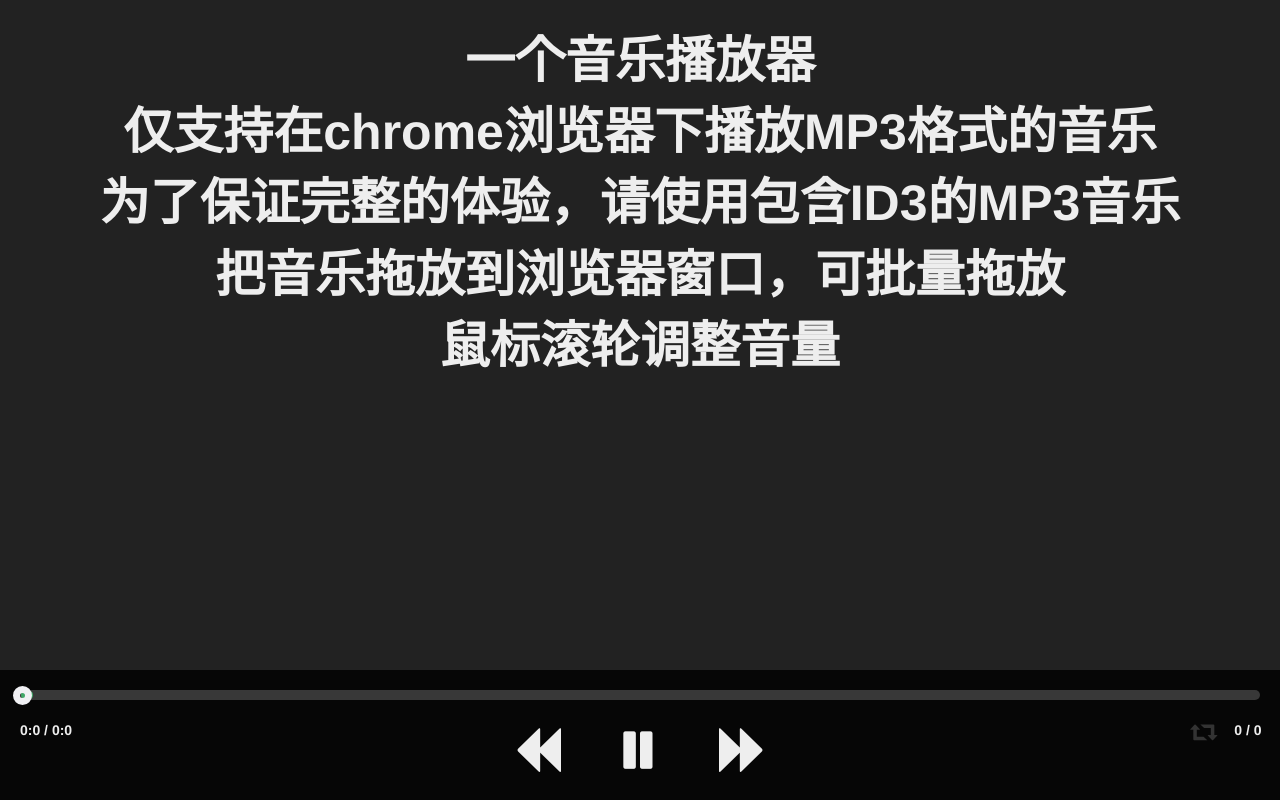
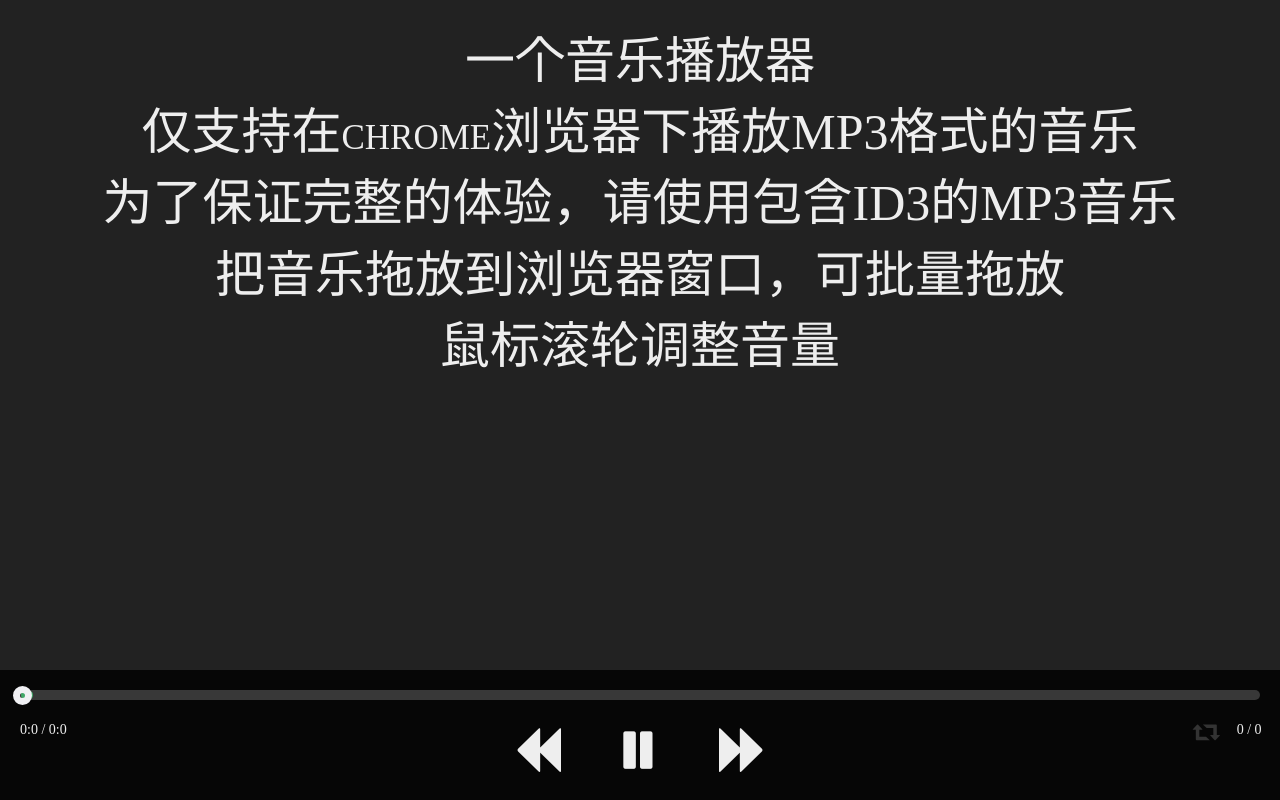
Before and after one commit to changelime/player, a plain HTML site: page index.html in a window 1280 px wide. Drawn offline with nearby package versions, Linux system fonts and the light colour scheme.

Commit message:
更改字体样式

```diff
--- a/css/index.css
+++ b/css/index.css
@@ -83,6 +83,9 @@
 label
 {
 	color: #eeeeee;
+	font-family: "yahei-light";
+	font-variant: small-caps;
+	font-weight: 100;
 }
 
 #infoBox
--- a/js/index.js
+++ b/js/index.js
@@ -143,10 +143,6 @@
 		else
 			bar.volume = bar.volume-0.1 < 0 ? 0 : bar.volume-0.1;
 	});
-	document.body.addEventListener("dblclick",function(event){
-		event.preventDefault();
-		console.log("message");
-	});
 	control.addEventListener("click",function(event){//控制按钮
 		var e = event.target;
 		var localName = e.localName;
```
